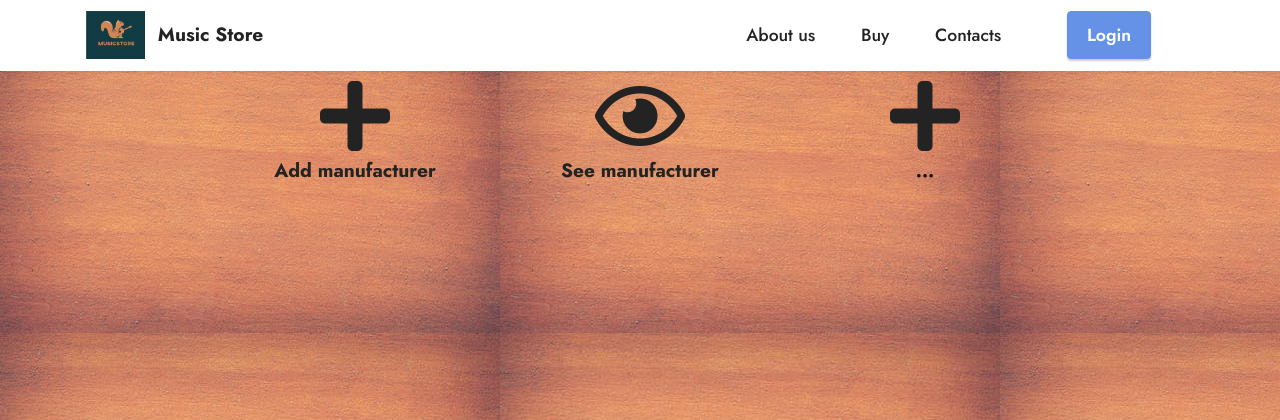
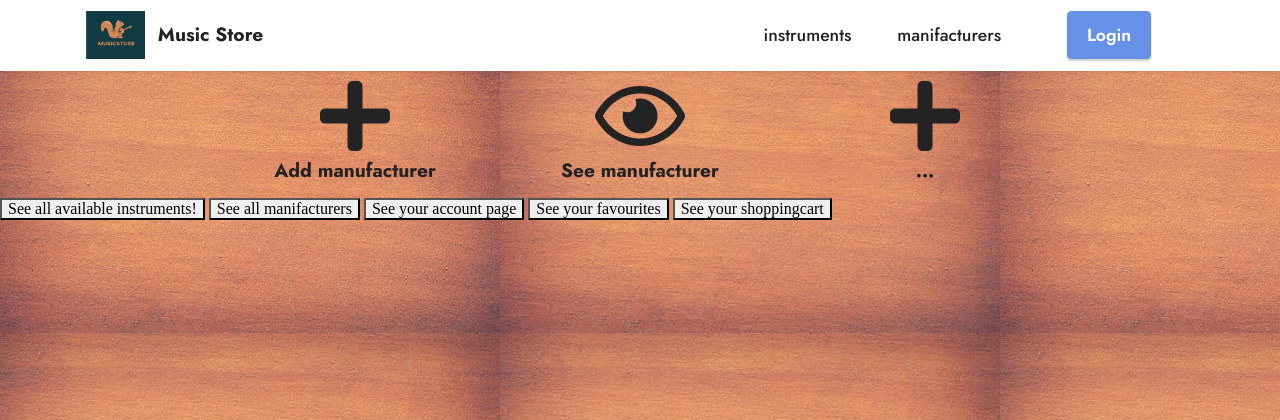
Before and after one commit to immarianaas/MusicStore, a Django app: page / in a window 1280 px wide. Shown: the top 420 px of the page. Run offline with Django 3.2, Linux system fonts and the light colour scheme; some libraries are stand-ins or nearby versions.

Commit message:
pequenas alteracoes

```diff
--- a/templates/all_manufacturers.html
+++ b/templates/all_manufacturers.html
@@ -1,6 +1,8 @@
 {% extends 'layout.html' %}
 {% block content %}
     <div class="container">
+        <h2><strong>Manufacturers:</strong></h2>
+
         {% for m in manus %}
             {% if forloop.counter0|divisibleby:3 %}
             <div class="row">
--- a/templates/home.html
+++ b/templates/home.html
@@ -33,4 +33,10 @@
         </div>
     </div>
 
+    <a href="/instruments/"><button>See all available instruments!</button>
+    <a href="/manufacturers/"><button>See all manifacturers</button>
+    <a href="/account/"><button>See your account page</button>
+    <a href="/account/wishlist/"><button>See your favourites</button>
+    <a href="/account/shoppingcart/"><button>See your shoppingcart</button>
+    <!-- não sei bem q cenas se mete aqui, isto foi mais como exemplo :shrug: -->
 {% endblock %}
--- a/templates/layout.html
+++ b/templates/layout.html
@@ -144,16 +144,20 @@
             </button>
             <div class="collapse navbar-collapse" id="navbarSupportedContent">
                 <ul class="navbar-nav nav-dropdown" data-app-modern-menu="true">
-                    <li class="nav-item"><a class="nav-link link text-black display-4" href="">
-                        About us</a></li>
-                    <li class="nav-item"><a class="nav-link link text-black display-4" href="">
-                        Buy</a></li>
-                    <li class="nav-item"><a class="nav-link link text-black display-4"
-                                            href="">Contacts</a>
-                    </li>
-                    {% if loggedin %}
+                    <li class="nav-item"><a class="nav-link link text-black display-4" href="/instruments/">
+                        instruments</a></li>
+                    <li class="nav-item"><a class="nav-link link text-black display-4" href="/manifacturers/">
+                        manifacturers</a></li>
+                    {% if request.user.is_authenticated %}
                         <li class="nav-item"><a class="nav-link link text-black display-4"
-                                            href="{% url 'account' %}"><i style="font-size: 2rem;" class="fas fa-user"></i></a>
+                                            href="{% url 'account' %}"><i style="font-size: 2rem;" class="fas fa-user"></i>  account</a>
+                        </li>
+
+                        <li class="nav-item"><a class="nav-link link text-black display-4" href="{% url 'shopping_cart' %}"><i style="font-size: 2rem;" class="fas fa-shopping-cart" ></i>  shopping cart</a>
+                        </li>
+
+                        <li class="nav-item"><a class="nav-link link text-black display-4"
+                            href="{% url 'account' %}"><i style="font-size: 2rem;" class="fas fa-heart"></i>  wishlist</a>
                         </li>
                     {% endif %}
                 </ul>
```
Also changed, not shown: db.sqlite3.
